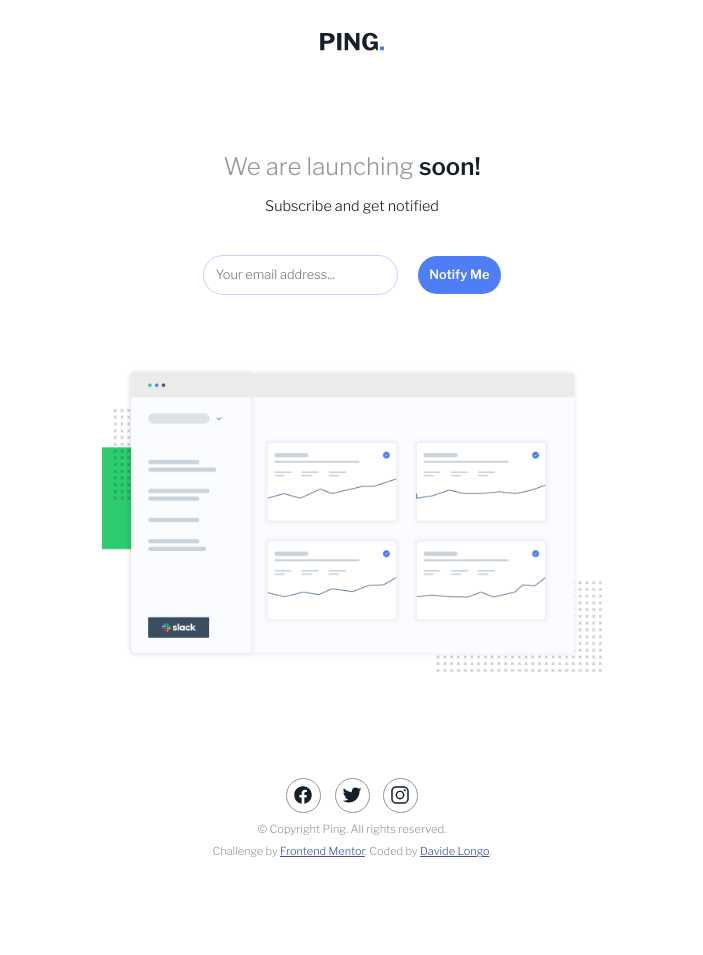
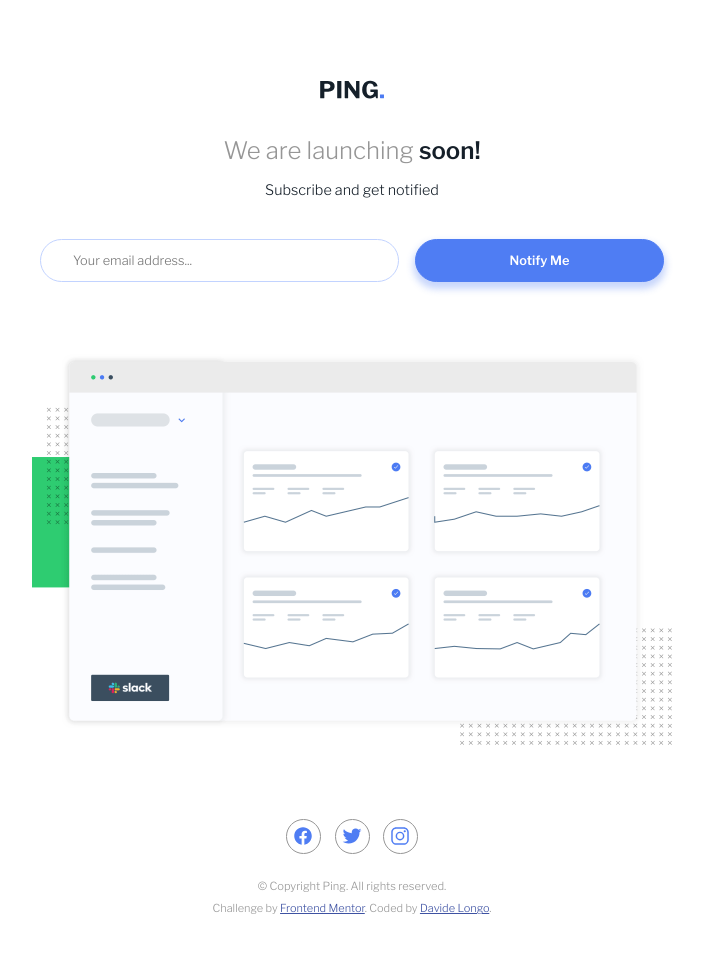
Before and after one commit to davidelng/13-ping-coming-soon-page, a plain HTML site: page index.html in a window 1280 px wide. Shown: the whole page, without its empty margins (288-991 px from the left). Before the commit the page ends 898 px from the top, so only its background shows below. Drawn offline with nearby package versions, Linux system fonts and the light colour scheme.

Commit message:
mobile styles

```diff
--- a/style.scss
+++ b/style.scss
@@ -39,7 +39,6 @@ body {
 
 %mobile-padding {
     padding: 2rem;
-    max-width: 31.25rem;
     margin: 0 auto;
 }
 
@@ -49,6 +48,7 @@ section {
 
 header {
     @extend %mobile-padding;
+    padding-top: 5rem;
     flex: none;
 
     img {
@@ -59,9 +59,11 @@ header {
 
 main {
     @extend %mobile-padding;
+    padding: 0 2rem;
     flex: auto;
 
     .text {
+        margin-top: 0;
 
         h1 {
             font-size: 1.5rem;
@@ -81,31 +83,32 @@ main {
     }
 
     .email {
+        display: grid;
 
         %input-style {
-            border-radius: 1.25rem;
+            border-radius: 1.5rem;
             margin: .5rem;
-            padding: .7rem;
-            // width: 100%;
+            padding: .8rem 2rem;
             font-size: .8rem;
+            border: 1px solid $pale-blue;
         }
 
-        input:nth-of-type(1) {
+        input[type=email] {
             @extend %input-style;
-            border: 1px solid $pale-blue;
             color: $pale-blue;
         }
 
-        input:nth-of-type(2) {
+        input[type=submit] {
             @extend %input-style;
-            border: none;
             background-color: $blue;
+            border-color: $blue;
             color: white;
             font-weight: 600;
             cursor: pointer;
+            box-shadow: 0px 5px 7px 2px #4f7df350;
         }
 
-        .invalid {
+        input[type=email].invalid {
             border-color: $light-red;
         }
 
@@ -123,9 +126,10 @@ footer {
 
     .socials {
         text-align: center;
+        margin-bottom: 1rem;
 
         ion-icon {
-            color: $very-dark-blue;
+            color: $blue;
             padding: .4rem;
             border-radius: 50%;
             border: 1px solid $gray;
@@ -146,3 +150,13 @@ footer {
         color: hsl(228, 45%, 44%);
     }
 }
+
+@media (min-width: 35rem) {
+    main {
+        max-width: 40rem;
+    }
+
+    .email {
+        grid-template-columns: repeat(auto-fit, minmax(8rem, auto));
+    }
+}
```
Also changed, not shown: style.css, 1 other file.
